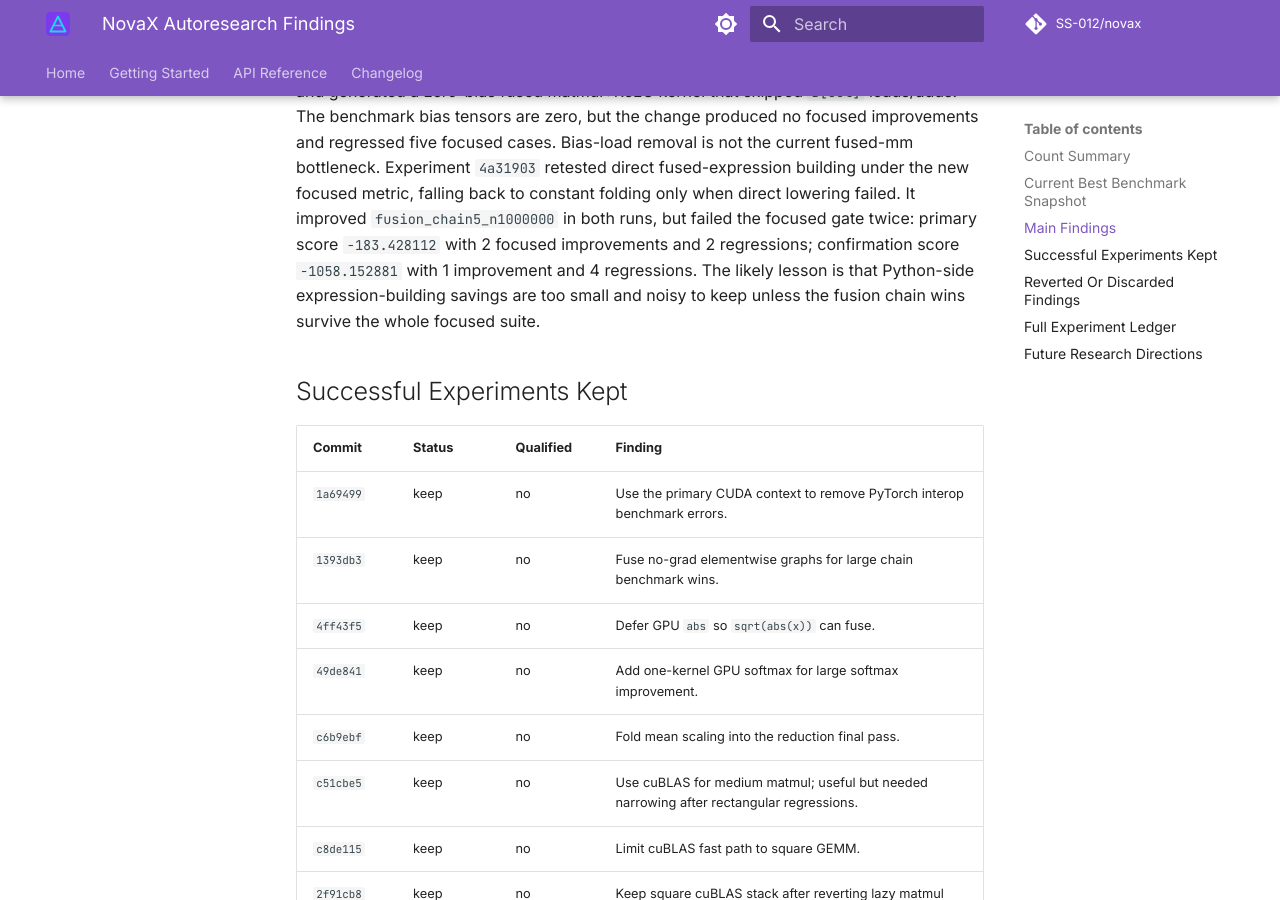
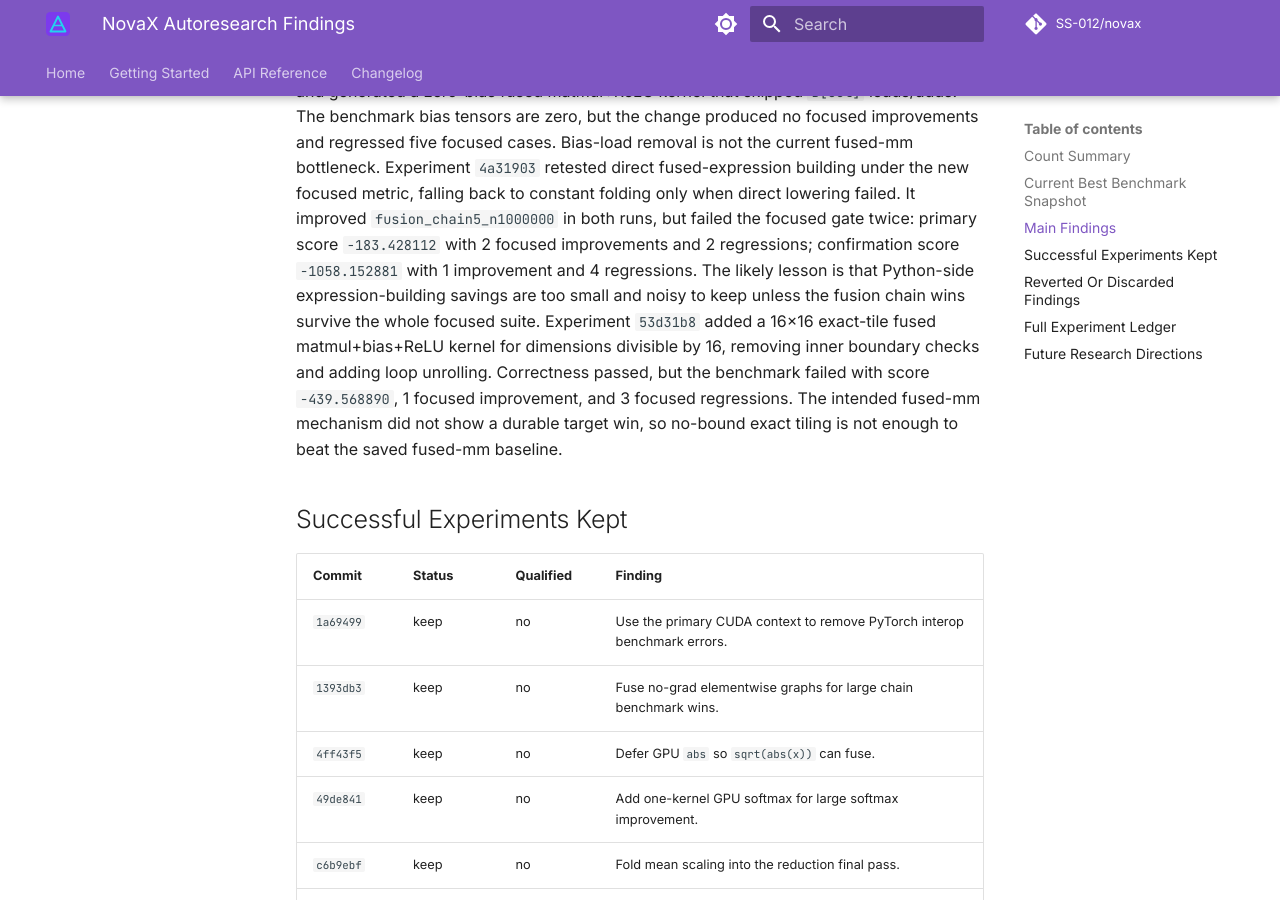
Before and after one commit to SS-012/novax, an MkDocs documentation site: the page built from docs/autoresearch-findings.md, in a window 1280 px wide and 900 px high, scrolled down 4490 px. Built offline with MkDocs 1.6.1 and Material for MkDocs 9.7.7, drawn with Linux system fonts in a browser that asks for light colours; comment, search, counter and statistics services are not loaded; the version menu is left out; some of the changed text lies outside the part shown.

Commit message:
docs: log exact-tile fused matmul experiment

```diff
--- a/docs/autoresearch-findings.md
+++ b/docs/autoresearch-findings.md
@@ -202,6 +202,12 @@ focused gate twice: primary score `-183.428112` with 2 focused improvements and
 regressions. The likely lesson is that Python-side expression-building savings
 are too small and noisy to keep unless the fusion chain wins survive the whole
 focused suite.
+Experiment `53d31b8` added a 16x16 exact-tile fused matmul+bias+ReLU kernel
+for dimensions divisible by 16, removing inner boundary checks and adding loop
+unrolling. Correctness passed, but the benchmark failed with score
+`-439.568890`, 1 focused improvement, and 3 focused regressions. The intended
+fused-mm mechanism did not show a durable target win, so no-bound exact tiling
+is not enough to beat the saved fused-mm baseline.
 
 ## Successful Experiments Kept
 
@@ -288,6 +294,7 @@ These experiments should not be retried in the same form.
 | `dfe4345` | discard | `__restrict__` fused-kernel pointer hints produced no focused improvements and regressed fused-mm cases. |
 | `29a37e2` | discard | Zero-bias fused matmul specialization produced no focused improvements and regressed focused cases. |
 | `4a31903` | discard | Direct fused-expression build improved `fusion_chain5` twice but failed the focused gate on both runs. |
+| `53d31b8` | discard | Exact-tile fused matmul removed boundary checks but failed to improve fused-mm enough and missed the focused gate. |
 
 ## Full Experiment Ledger
 
@@ -369,6 +376,7 @@ These experiments should not be retried in the same form.
 | `dfe4345` | discard | no | 0 | 2 | 0 | -555.194185 | 0.611843 | Restrict qualifiers on fused elementwise kernels produced no focused improvements and regressed fused-mm cases. |
 | `29a37e2` | discard | no | 0 | 5 | 0 | -1099.821460 | 0.647448 | Zero-bias fused matmul specialization produced no focused improvements and regressed fusion and fused-mm cases. |
 | `4a31903` | discard | no | 2 | 2 | 0 | -183.428112 | 0.612141 | Direct fused-expression build improved fusion_chain5 twice but failed the focused gate on both runs. |
+| `53d31b8` | discard | no | 1 | 3 | 0 | -439.568890 | 0.622602 | Exact-tile fused matmul removed boundary checks but failed to improve fused-mm enough and missed the focused gate. |
 
 ## Future Research Directions
 
```
Also changed, not shown: other parts of docs/autoresearch-findings.md (+4 -4 lines), papers/2026-05-30-frontier-gpu-optimization.md (+11 -0 lines).
